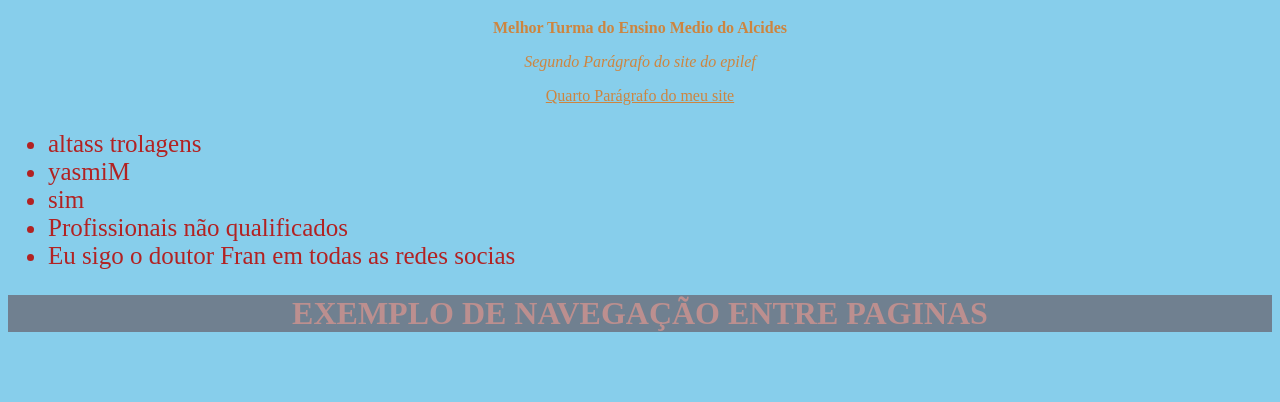
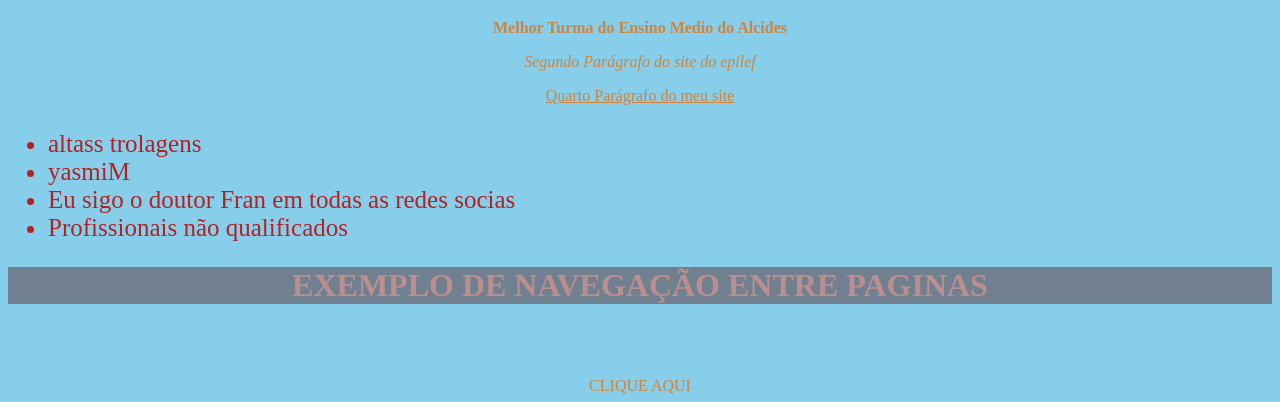
Before and after one commit to FelipDoCapa/site-felipe, a plain HTML site: page index.html in a window 1280 px wide. Shown: the part 369-771 px from the top of the page. Drawn offline with Linux system fonts and the light colour scheme.

Commit message:
Update index.html

```diff
--- a/index.html
+++ b/index.html
@@ -39,9 +39,9 @@
 <ul>
                 <li class="itens">altass trolagens</li>
                 <li class="itens">yasmiM</li>
-                <li class="itens">sim</li>
+                <li class="itens">Eu sigo o doutor Fran em todas as redes socias</li>
                 <li class="itens">Profissionais não qualificados</li>
-    <li class="itens">Eu sigo o doutor Fran em todas as redes socias</li>
+
 
             </ul>
     <h1>EXEMPLO DE NAVEGAÇÃO ENTRE PAGINAS</h1>
```
